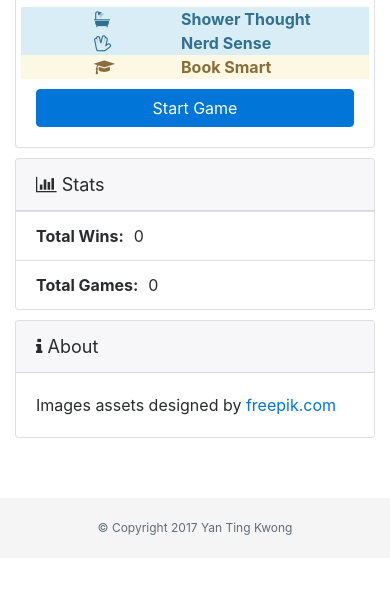
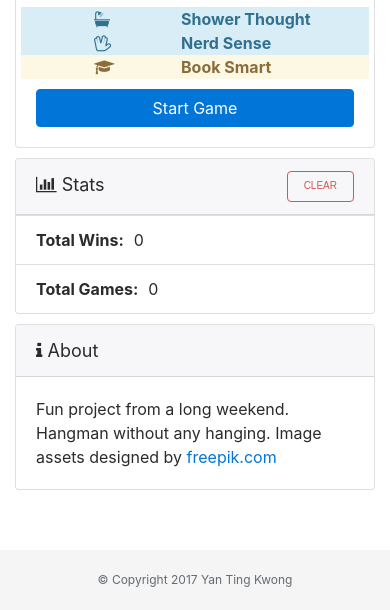
Before and after one commit to yankwong/Hangman-Game, a plain HTML site: page index.html in a window 390 px wide. Shown: the part 476-1086 px from the top of the page. Before the commit the page ends 1034 px from the top, so only its background shows below. Drawn offline with nearby package versions, Linux system fonts and the light colour scheme; a script that the page names is missing.

Commit message:
responsive adjustment, added clear stats

```diff
--- a/assets/css/style.css
+++ b/assets/css/style.css
@@ -51,6 +51,15 @@ header {
 #score-row .card-header,
 #about-row .card-header {
   font-size: 18px;
+}
+
+#score-row .card-header {
+  display: flex;
+  justify-content: space-between;
+}
+
+#btn-clear-stat {
+  font-size: 10px;
 }
 
 #about-row {
@@ -275,7 +284,7 @@ span.badge .fa {
 #endGameModal .ending-picture {
   min-height: 350px;
   height: 100px;
-  width: 310px;
+  width: 335px;
   max-width: 100%;
   margin: 0 auto;
 }
--- a/assets/javascripts/game.js
+++ b/assets/javascripts/game.js
@@ -473,6 +473,12 @@ YTK.hangman = (function() {
     document.getElementById('games-total').innerHTML = gamesTotal;
   }
 
+  function clearStats() {
+    localStorage.setItem(prefix + 'gameWon', 0);
+    localStorage.setItem(prefix + 'gameTotal', 0);
+    playAgain();
+  }
+
   function initPage() {
     setWonTotal();
     setGameTotal();
@@ -486,7 +492,8 @@ YTK.hangman = (function() {
     playAgain: playAgain,
     playMusic: playMusic,
     stopMusic: stopMusic,
-    useSkill: useSkill
+    useSkill: useSkill,
+    clearStats: clearStats
   }
 
 })();
--- a/index.html
+++ b/index.html
@@ -128,7 +128,10 @@
 			<div id="score-row" class="row">
 				<div class="col-12 col-lg-10 offset-lg-1">
 					<div class="card">
-						<div class="card-header"><i class="fa fa-bar-chart" aria-hidden="true"></i> Stats</div>
+						<div class="card-header">
+						<span><i class="fa fa-bar-chart" aria-hidden="true"></i> Stats</span>
+						<button id="btn-clear-stat" class="btn btn-outline-danger" onclick="YTK.hangman.clearStats();">CLEAR</button>
+						</div>
 					  <ul class="list-group list-group-flush">
 					    <li class="list-group-item"><strong>Total Wins: </strong><span id="won-total">0</span></li>
 					    <li class="list-group-item"><strong>Total Games: </strong><span id="games-total">0</span></li>
@@ -142,7 +145,7 @@
 					<div class="card">
 						<div class="card-header"><i class="fa fa-info" aria-hidden="true"></i> About</div>
 						<div class="card-block">
-				  		<p class="card-text">Images assets designed by <a href="//freepik.com" target="_blank">freepik.com</a></p>
+				  		<p class="card-text">Fun project from a long weekend. Hangman without any hanging. Image assets designed by <a href="//freepik.com" target="_blank">freepik.com</a></p>
 			  		</div>
 					</div>
 				</div>
```
